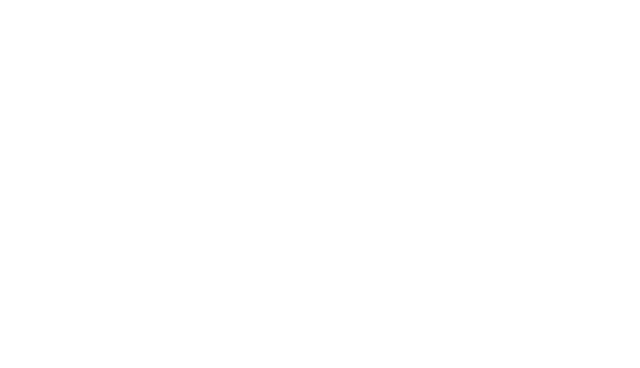
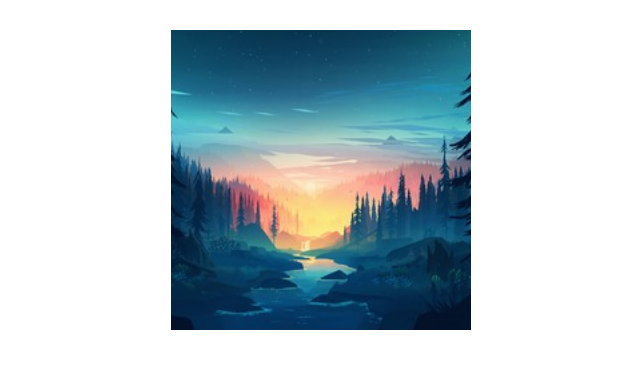
Before and after one commit to js-tasks-ru/htmlcss-20211021_darak-ltd, a website: page 06-lection4/03-srcset/index.html in a window 1280 px wide. Shown: the whole page, without its empty margins (319-959 px from the left). Drawn offline with Linux system fonts and the light colour scheme.

Commit message:
feat: добавляет разметку и стили для 3-ей задачи и меняте картинку в зависимости от разрешения экрана

```diff
--- a/06-lection4/03-srcset/index.html
+++ b/06-lection4/03-srcset/index.html
@@ -1,10 +1,27 @@
 <!DOCTYPE html>
 <html lang="ru">
     <head>
+        <meta name="viewport" content="width=device-width, initial-scale=1.0">
         <link rel="stylesheet" href="../../assets/css/main.css">
         <link rel="stylesheet" href="./srcset.css">
+        <style>
+            .page {
+                width: 300px;
+                height: 300px;
+                margin: 0 auto;
+                padding: 30px;
+            }
+            img {
+                width: 100%;
+                height: 100%;
+                object-fit: cover;
+            }
+        </style>
     </head>
-    <body>
-
+    <body class="page">
+        <img src="./public/forest_400.jpg" alt="background"
+             srcset="./public/forest_400.jpg 1x,
+                    ./public/forest_768.jpg 2x"
+        >
     </body>
 </html>
```
